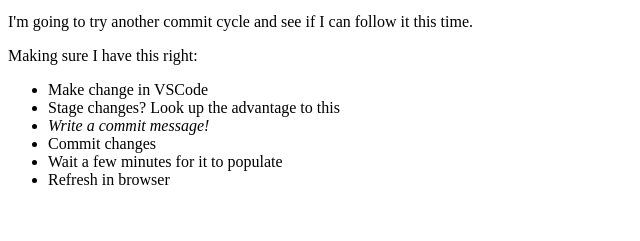
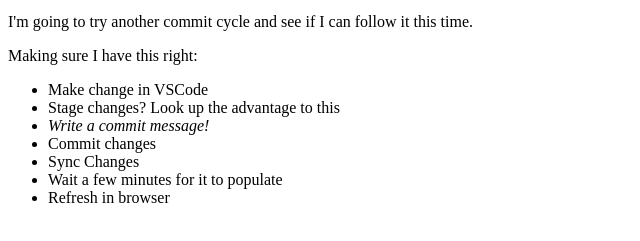
Before and after one commit to GaelanSmith/GaelanSmith.github.io, a plain HTML site: page index.html in a window 1280 px wide. Shown: the part 101-342 px from the top of the page, without its empty margins (0-640 px from the left). Drawn offline with Linux system fonts and the light colour scheme.

Commit message:
Update commit process

```diff
--- a/index.html
+++ b/index.html
@@ -10,6 +10,7 @@
 			<li>Stage changes? Look up the advantage to this</li>
 			<li><em>Write a commit message!</em></li>
 			<li>Commit changes</li>
+			<li>Sync Changes</li>
 			<li>Wait a few minutes for it to populate</li>
 			<li>Refresh in browser</li>
 		</ul>
```
